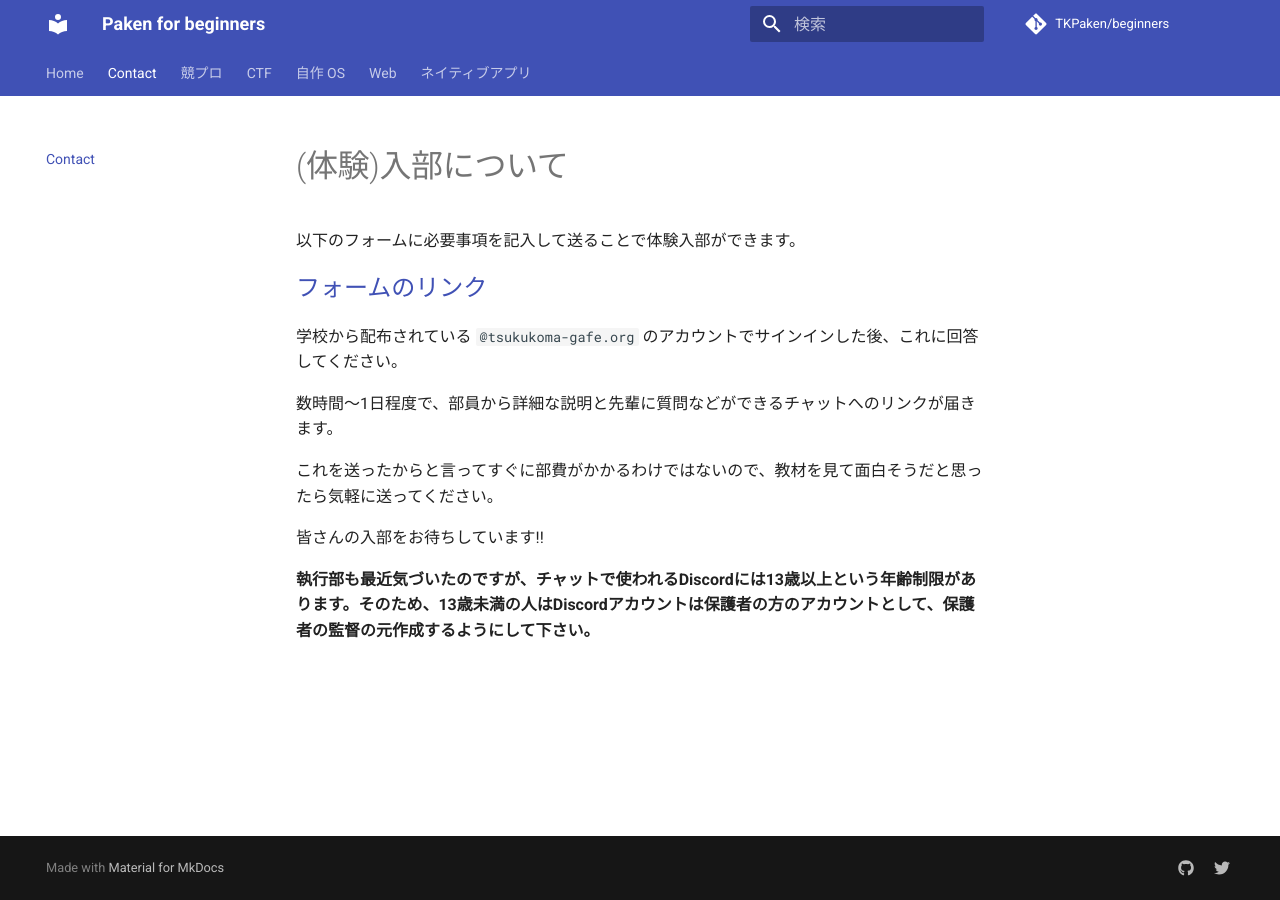
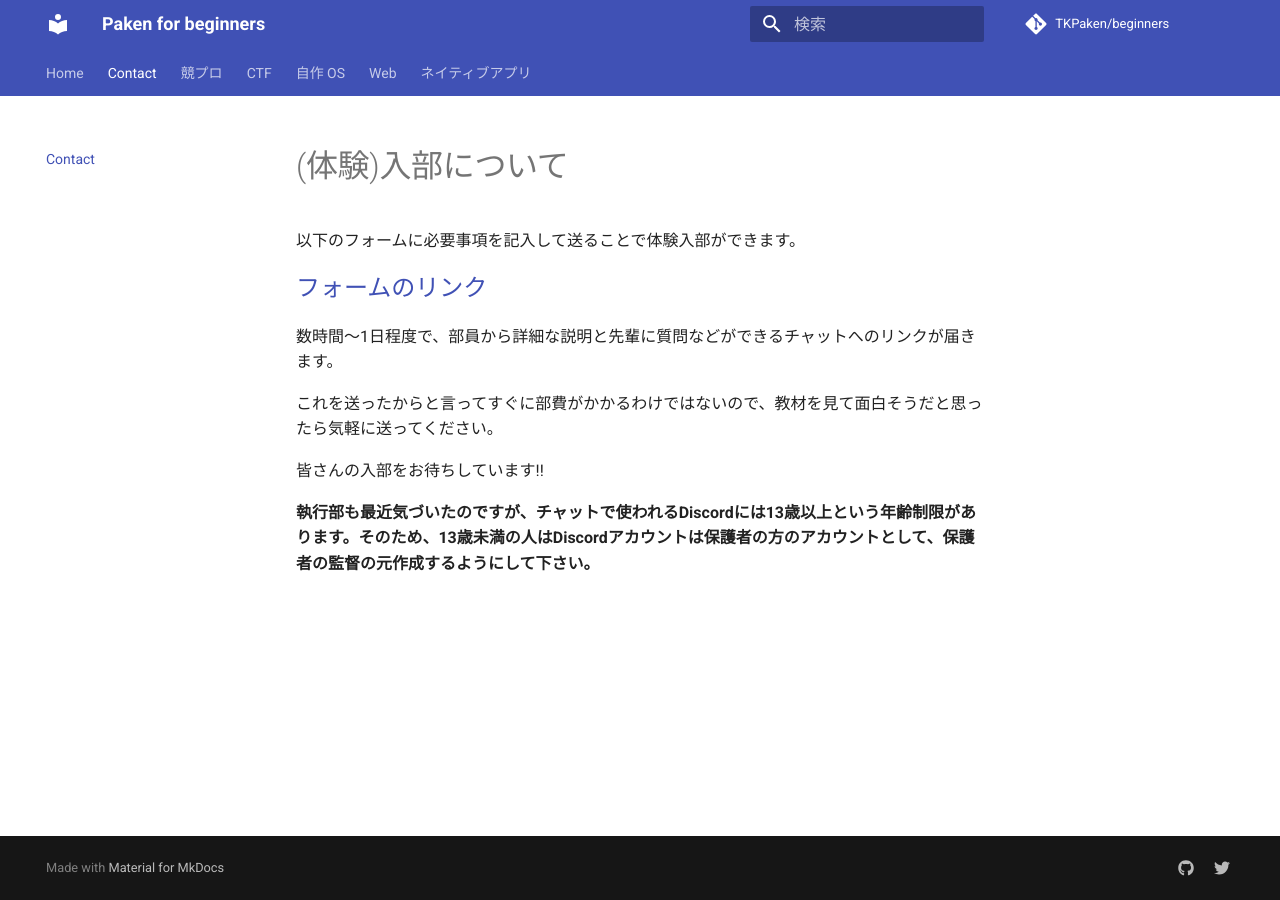
Before and after one commit to TKPaken/beginners, an MkDocs documentation site: the page built from docs/contact.md, in a window 1280 px wide. Built offline with MkDocs 1.6.1 and Material for MkDocs 9.7.7, drawn with Linux system fonts in a browser that asks for light colours; comment, search, counter and statistics services are not loaded.

Commit message:
Update contact.md

```diff
--- a/docs/contact.md
+++ b/docs/contact.md
@@ -2,9 +2,9 @@
 
 以下のフォームに必要事項を記入して送ることで体験入部ができます。
 
-<a href="https://forms.gle/hh871Fd7aaXkt6vy6"><font size="5">フォームのリンク</font></a>
+<a href="https://forms.gle/HNpDqazYN98NL4ieA" target="_blank"><font size="5">フォームのリンク</font></a>
 
-学校から配布されている `@tsukukoma-gafe.org` のアカウントでサインインした後、これに回答してください。
+<!--- 学校から配布されている `@tsukukoma-gafe.org` のアカウントでサインインした後、これに回答してください。 --->
 
 数時間〜1日程度で、部員から詳細な説明と先輩に質問などができるチャットへのリンクが届きます。
 
```
